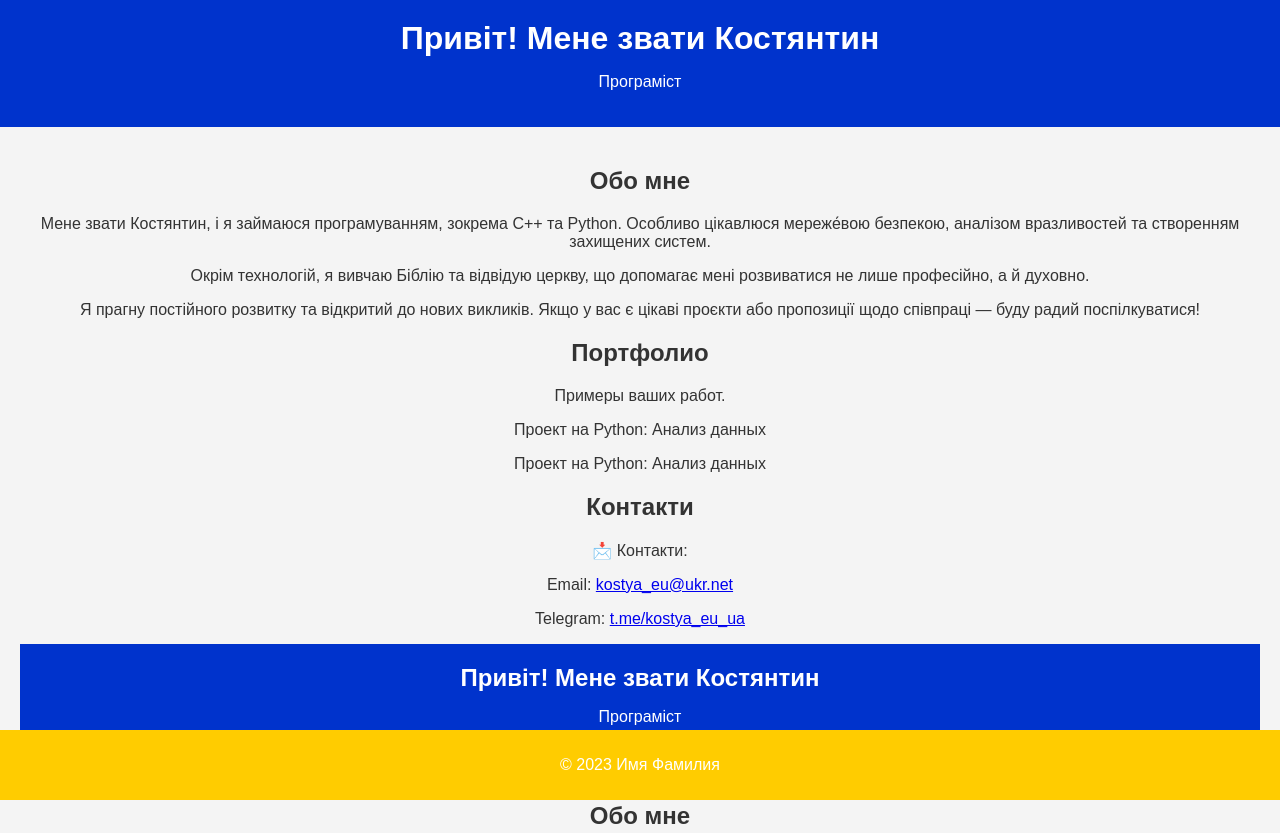
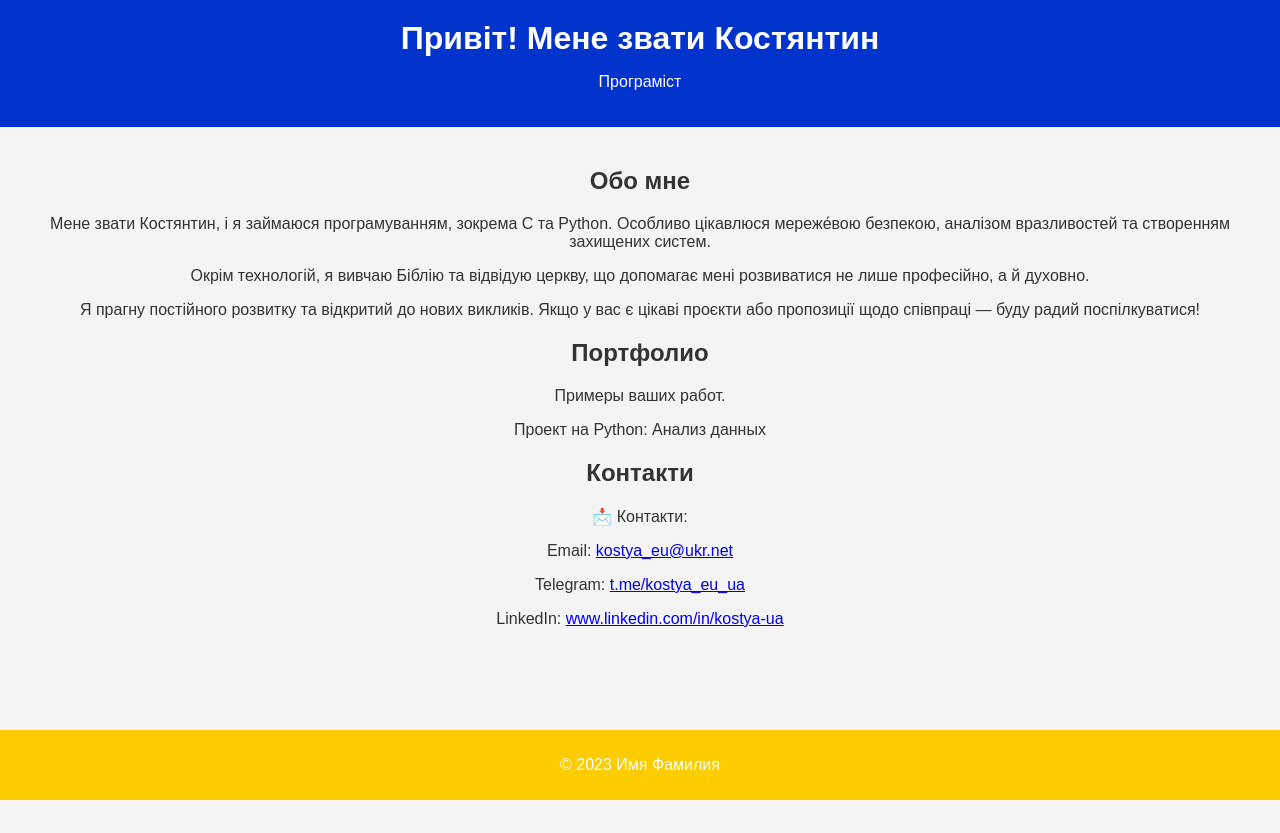
Before and after one commit to kostya-it-ua/My_website, a plain HTML site: page index.html in a window 1280 px wide. Shown: the top 833 px of the page. After the commit the page ends 800 px from the top, so only its background shows below. Drawn offline with Linux system fonts and the light colour scheme.

Commit message:
Add files via upload

```diff
--- a/index.html
+++ b/index.html
@@ -1,34 +1,4 @@
 <!-- Это HTML файл -->
-<!DOCTYPE html>
-<html lang="ru">
-<head>
-    <meta charset="UTF-8">
-    <meta name="viewport" content="width=device-width, initial-scale=1.0">
-    <title>Сайт-визитка</title>
-    <link rel="stylesheet" href="styles.css">
-</head>
-<body>
-    <header>
-        <h1>Привіт! Мене звати Костянтин</h1>
-        <p>Програміст</p>
-    </header>
-    <main>
-        <section id="about">
-            <h2>Обо мне</h2>
-            <p>Мене звати Костянтин, і я займаюся програмуванням, зокрема C++ та Python. Особливо цікавлюся мереже́вою безпекою, аналізом вразливостей та створенням захищених систем.</p>
-            <p>Окрім технологій, я вивчаю Біблію та відвідую церкву, що допомагає мені розвиватися не лише професійно, а й духовно.</p>
-            <p>Я прагну постійного розвитку та відкритий до нових викликів. Якщо у вас є цікаві проєкти або пропозиції щодо співпраці — буду радий поспілкуватися!</p>
-        </section>
-        <section id="portfolio">
-            <h2>Портфолио</h2>
-            <p>Примеры ваших работ.</p>
-        </section>
-        <section id="contact">
-            <h2>Контакти</h2>
-            <p>📩 Контакти:</p>
-            <p>Email: <a href="mailto:kostya_eu@ukr.net">kostya_eu@ukr.net</a></p>
-            <p>Telegram: <a href="https://t.me/kostya_eu_ua" target="_blank">t.me/kostya_eu_ua</a></p>
-			<!-- Это HTML файл -->
 <!DOCTYPE html>
 <html lang="ru">
 <head>
@@ -62,14 +32,6 @@
         </section>
     </main>
     <footer>
-        <p>&copy; 2025 Костянтин С</p>
-    </footer>
-    <script src="scripts.js"></script>
-</body>
-</html>
-        </section>
-    </main>
-    <footer>
         <p>&copy; 2023 Имя Фамилия</p>
     </footer>
     <script src="scripts.js"></script>
```
